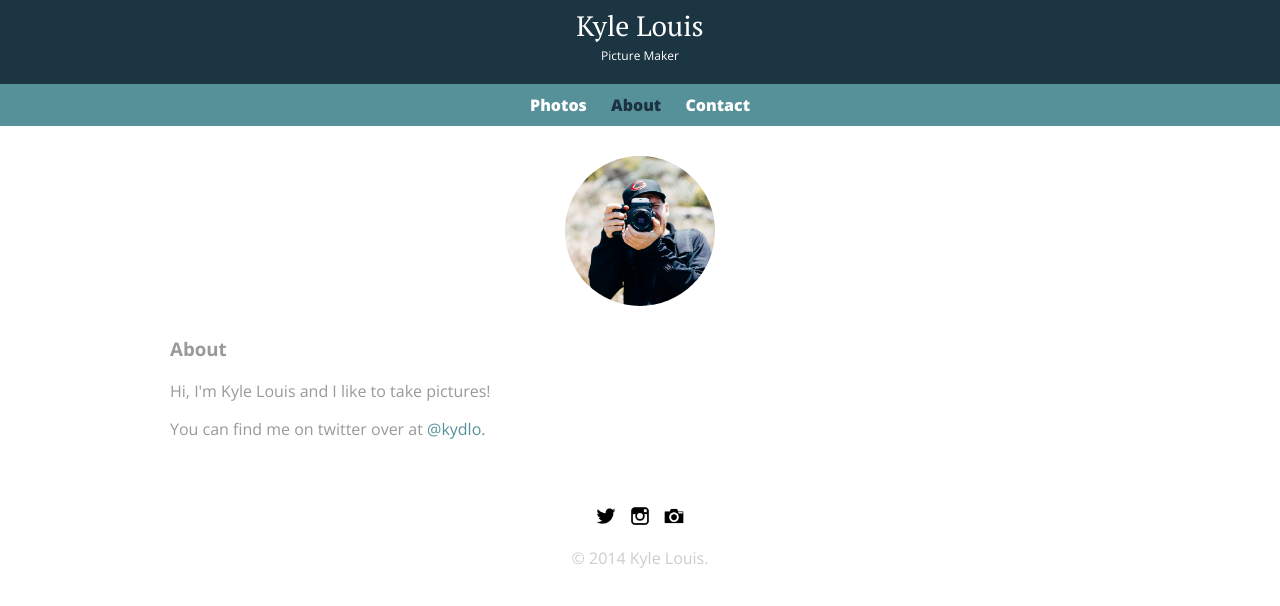
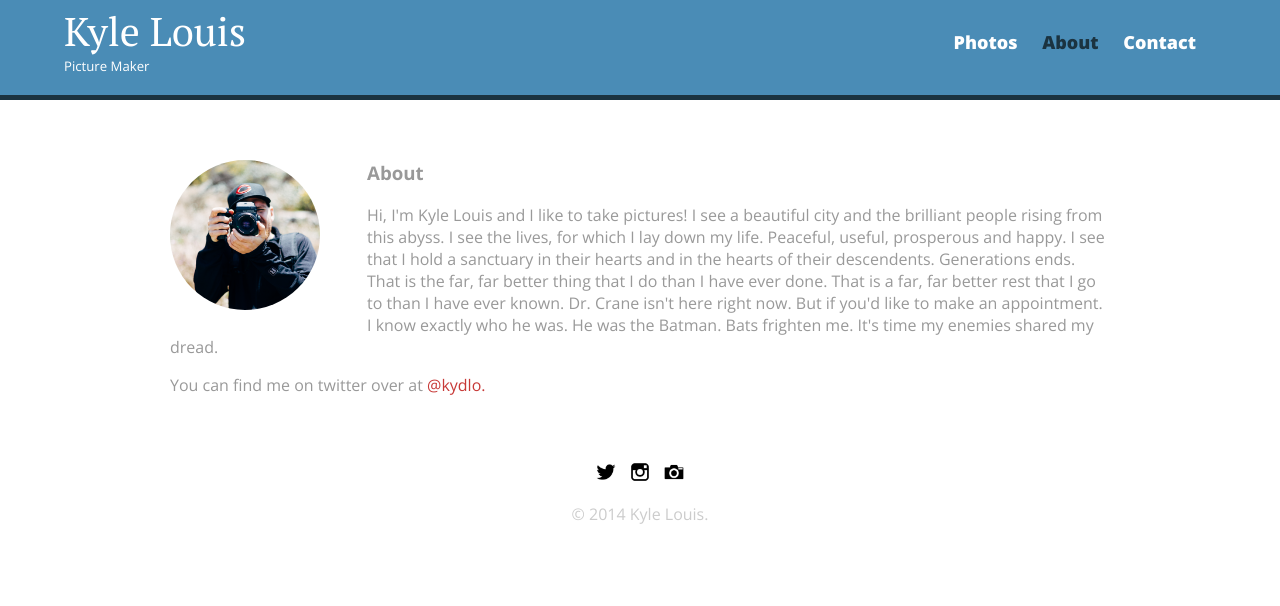
Before and after one commit to kydlo/railshouse, a plain HTML site: page about.html in a window 1280 px wide. Drawn offline with nearby package versions, Linux system fonts and the light colour scheme.

Commit message:
finishing html foundations

```diff
--- a/about.html
+++ b/about.html
@@ -7,6 +7,7 @@
     <link href='http://fonts.googleapis.com/css?family=PT+Serif:400,700,400italic|Open+Sans:400italic,700italic,400,700,800' rel='stylesheet' type='text/css'>
     <link rel="stylesheet" href="css/main.css">
     <link href="css/responsive.css" rel="stylesheet" type="text/css">
+    <meta name="viewport" content="width=device-width, initial-scale=1.0">
   </head>
   <body>
     <header>
@@ -26,7 +27,13 @@
 			<section>
   			<a href="http://camerapedia.wikia.com/wiki/Zenza_Bronica_ETR"><img src="img/bronica512.png" alt="portrait bronica" class="profile-photo"></a>
 			<h3>About</h3>
-			<p>Hi, I'm Kyle Louis and I like to take pictures!</p>
+			<p>Hi, I'm Kyle Louis and I like to take pictures! I see a beautiful city and the brilliant people rising from this abyss. I see the lives, for which I lay down my life. Peaceful, useful, prosperous and happy. I see that I hold a sanctuary in their hearts and in the hearts of their descendents. Generations ends. That is the far, far better thing that I do than I have ever done. That is a far, far better rest that I go to than I have ever known.
+
+Dr. Crane isn't here right now. But if you'd like to make an appointment.
+
+I know exactly who he was. He was the Batman.
+
+Bats frighten me. It's time my enemies shared my dread.</p>
 			<p>You can find me on twitter over at <a href="http://twitter.com/kydlo">@kydlo<a>.</p>
 		</section>
 		<footer>
--- a/css/main.css
+++ b/css/main.css
@@ -179,13 +179,13 @@ body {
 
 /* green header */
 header {
-	background: #1C3542;
-	border-color: #569199;
+	background: #4a8cb6;
+	border-color: #c73937;
 }
 
 /* nav background on mobile */
 nav {
-	background: #569199;
+	background: #4a8cb6;
 }
 
 /* logo text */
@@ -195,7 +195,7 @@ h1, h2 {
 
 /* links */
 a {
-	color: #569199;
+	color: #c73937;
 }
 
 /* nav link */
--- a/css/responsive.css
+++ b/css/responsive.css
@@ -11,17 +11,78 @@ MEDIA QUERY
     float: left;
   }
 
-  #seconday {
+  #secondary {
     width: 40%;
     float: right;
   }
 
+  /**********************************
+  PAGE: PORTFOLIO
+  ***********************************/
+
+  #gallery li {
+    width: 28.3333%;
+  }
+
+  #gallery li:nth-child(4n) {
+    clear: left;
+  }
+
+
+
+/**********************************
+PAGE: ABOUT
+***********************************/
+  .profile-photo {
+    float: left;
+    margin: 0 5% 10px 0;
+  }
 }
+
 
 @media screen and (min-width: 660px) {
 
+/**********************************
+PAGE: HEADER
+***********************************/
+  nav {
+    background: none;
+    float: right;
+    font-size: 1.125em;
+    margin-right: 5%;
+    text-align: right;
+    width: 45%;
+  }
+
+  #logo {
+  float: left;
+  margin-left: 5%;
+  text-align: left;
+  width: 45%;
+  }
+
+  h1 {
+    font-size: 2.5em;
+  }
+
+  h2 {
+    font-size: .825em;
+    margin-bottom: 20px;
+  }
+
+  header {
+    border-bottom: 5px solid #1B3340;
+    margin-bottom: 60px;
+  }
+
+
+
 }
 
+
+
+/*
 @media screen and (min-width: 1024px) {
 
 }
+*/
```
Also changed, not shown: contact.html (+2 -1 lines), index.html (+1 -2 lines).
